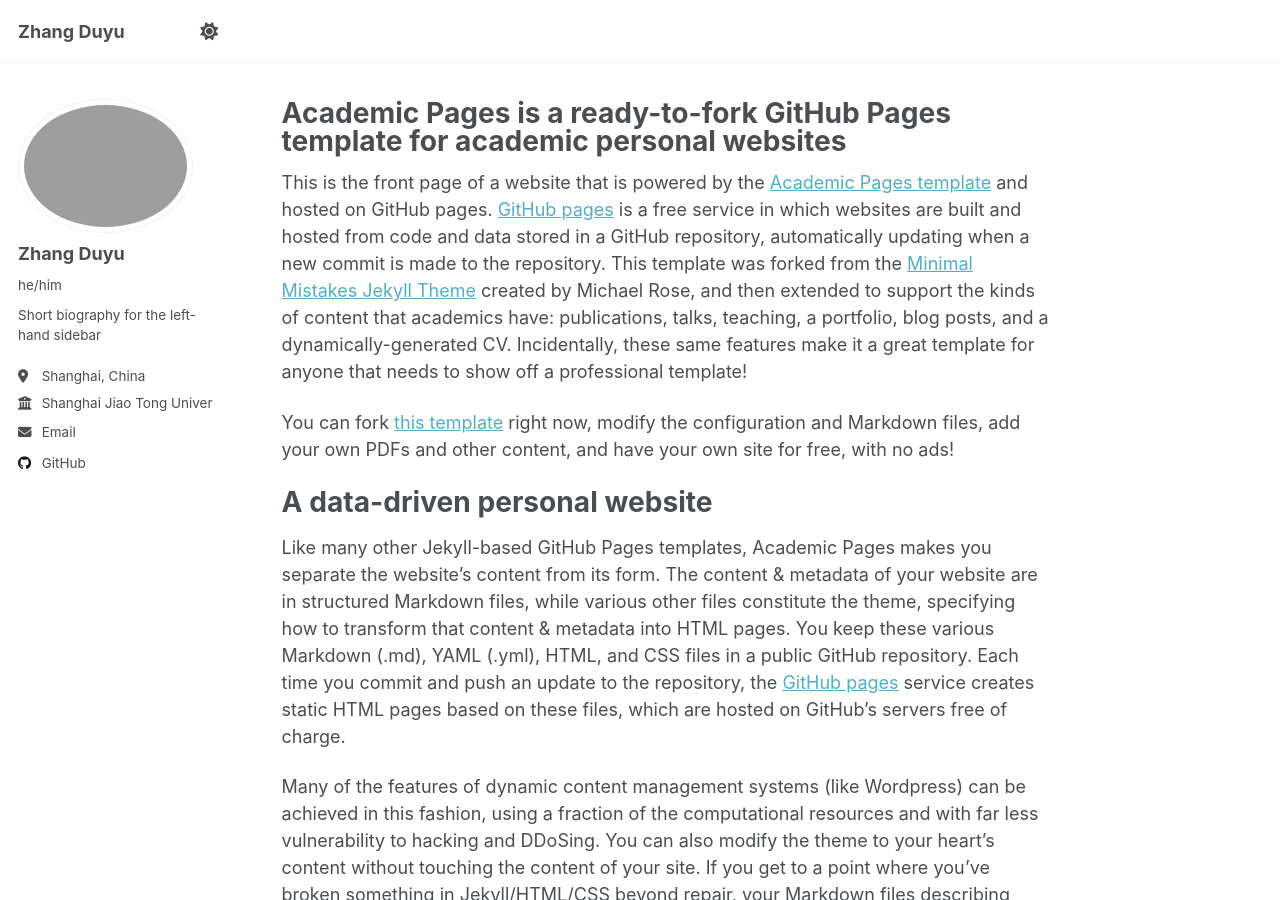
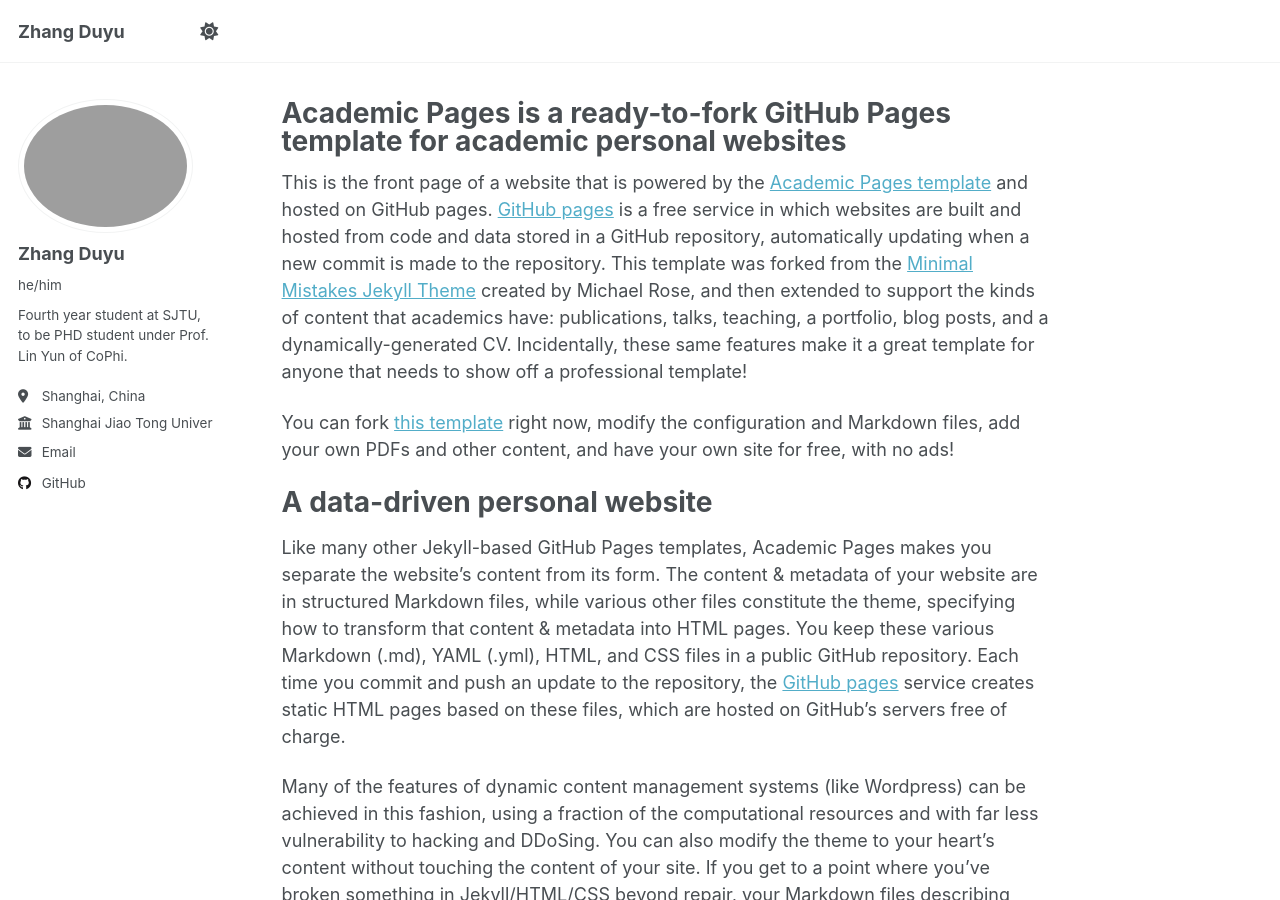
Before and after one commit to Vkaani/vkaani.github.io, a Jekyll site: the page built from _pages/about.md, in a window 1280 px wide and 900 px high. Built offline with Jekyll 4.4.1, drawn with Linux system fonts in a browser that asks for light colours; a script that is not in the unit is left out.

Commit message:
Update _config.yml
upload bio

```diff
--- a/_config.yml
+++ b/_config.yml
@@ -26,7 +26,7 @@ author:
   avatar           : "real_profile.png"
   name             : "Zhang Duyu"
   pronouns         : "he/him" # example: "she/her"
-  bio              : "Short biography for the left-hand sidebar"
+  bio              : "Fourth year student at SJTU, to be PHD student under Prof. Lin Yun of CoPhi."
   location         : "Shanghai, China"
   employer         : "Shanghai Jiao Tong University"
   uri              : # URL
```
